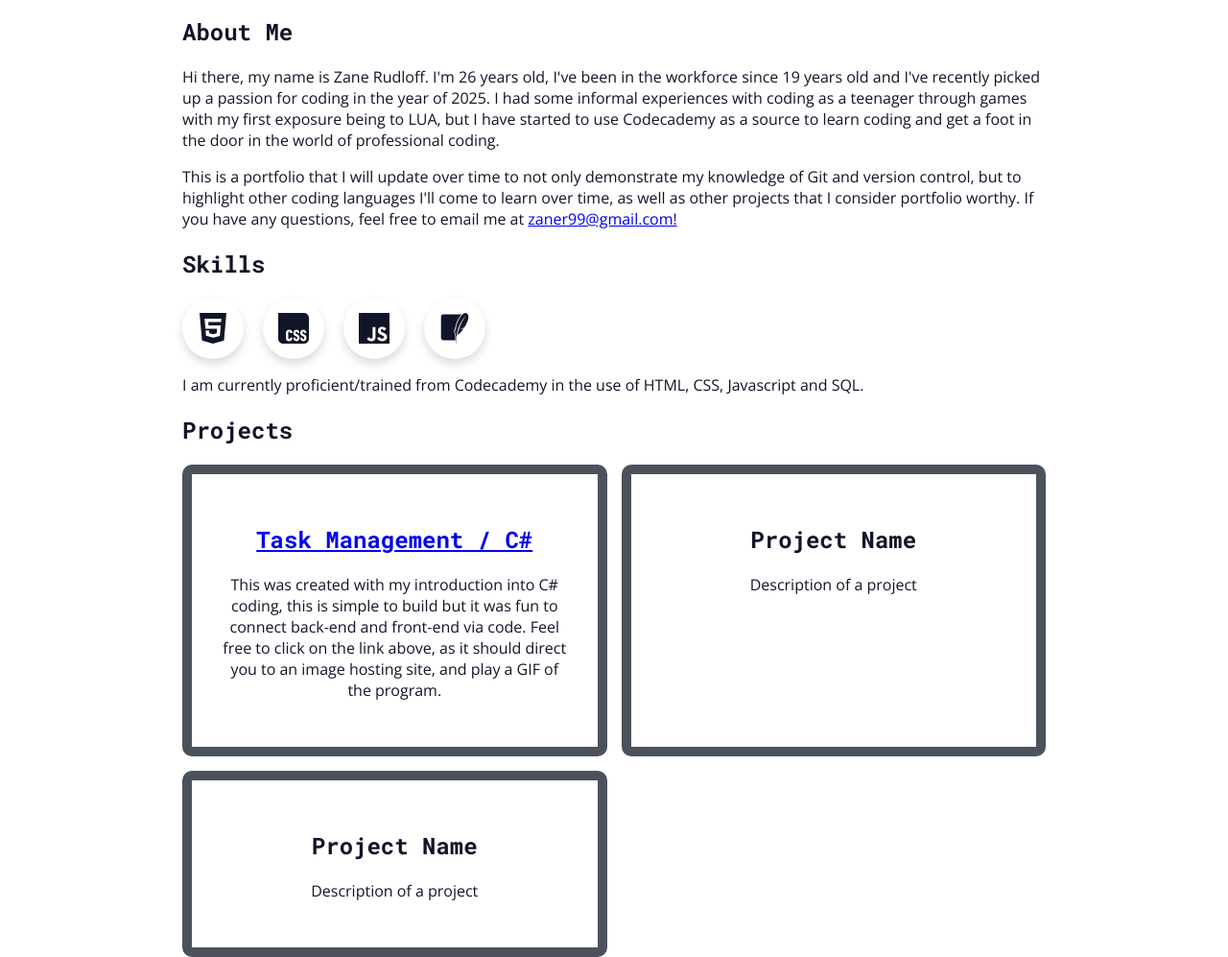
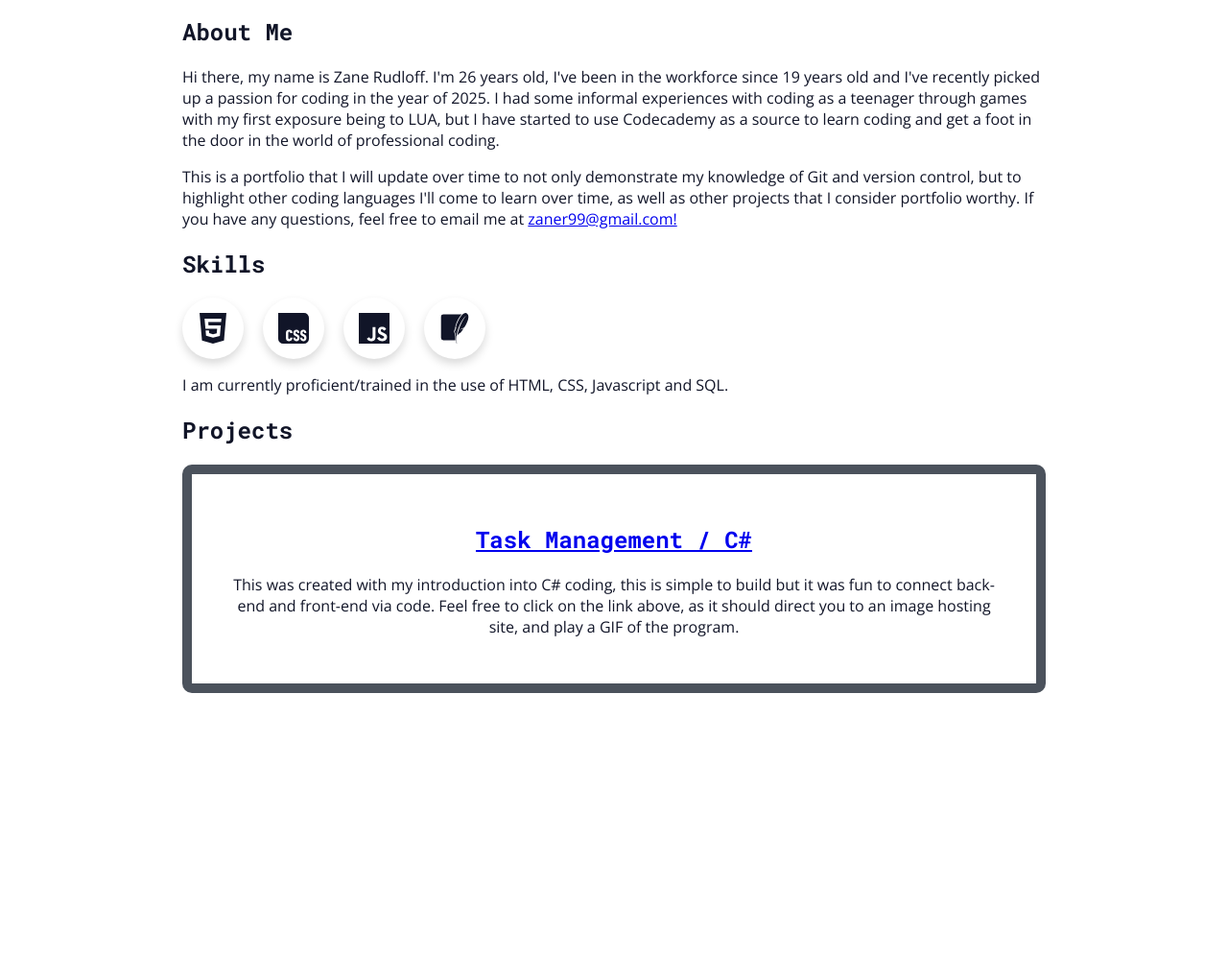
Before and after one commit to ZRhubofcode/ZRhubofcode.github.io, a plain HTML site: page index.html in a window 1280 px wide. Shown: the part 75-1072 px from the top of the page at 96% size. After the commit the page ends 800 px from the top, so only its background shows below. Drawn offline with nearby package versions, Linux system fonts and the light colour scheme.

Commit message:
Update index.html

```diff
--- a/index.html
+++ b/index.html
@@ -83,7 +83,7 @@
                             d="M21.678.521c-1.032-.92-2.28-.55-3.513.544a8.71 8.71 0 0 0-.547.535c-2.109 2.237-4.066 6.38-4.674 9.544.237.48.422 1.093.544 1.561a13.044 13.044 0 0 1 .164.703s-.019-.071-.096-.296l-.05-.146a1.689 1.689 0 0 0-.033-.08c-.138-.32-.518-.995-.686-1.289-.143.423-.27.818-.376 1.176.484.884.778 2.4.778 2.4s-.025-.099-.147-.442c-.107-.303-.644-1.244-.772-1.464-.217.804-.304 1.346-.226 1.478.152.256.296.698.422 1.186.286 1.1.485 2.44.485 2.44l.017.224a22.41 22.41 0 0 0 .056 2.748c.095 1.146.273 2.13.5 2.657l.155-.084c-.334-1.038-.47-2.399-.41-3.967.09-2.398.642-5.29 1.661-8.304 1.723-4.55 4.113-8.201 6.3-9.945-1.993 1.8-4.692 7.63-5.5 9.788-.904 2.416-1.545 4.684-1.931 6.857.666-2.037 2.821-2.912 2.821-2.912s1.057-1.304 2.292-3.166c-.74.169-1.955.458-2.362.629-.6.251-.762.337-.762.337s1.945-1.184 3.613-1.72C21.695 7.9 24.195 2.767 21.678.521m-18.573.543A1.842 1.842 0 0 0 1.27 2.9v16.608a1.84 1.84 0 0 0 1.835 1.834h9.418a22.953 22.953 0 0 1-.052-2.707c-.006-.062-.011-.141-.016-.2a27.01 27.01 0 0 0-.473-2.378c-.121-.47-.275-.898-.369-1.057-.116-.197-.098-.31-.097-.432 0-.12.015-.245.037-.386a9.98 9.98 0 0 1 .234-1.045l.217-.028c-.017-.035-.014-.065-.031-.097l-.041-.381a32.8 32.8 0 0 1 .382-1.194l.2-.019c-.008-.016-.01-.038-.018-.053l-.043-.316c.63-3.28 2.587-7.443 4.8-9.791.066-.069.133-.128.198-.194Z" />
                     </svg></a>
             </div>
-            <p>I am currently proficient/trained from Codecademy in the use of HTML, CSS, Javascript and SQL.</p>
+            <p>I am currently proficient/trained in the use of HTML, CSS, Javascript and SQL.</p>
         </section>
         <section id="projects">
             <h2>Projects</h2>
@@ -92,14 +92,6 @@
                     <a href="https://i.imgur.com/caz7B0F.gif" target="_blank"><h2>Task Management / C#</h2></a>
                     <p>This was created with my introduction into C# coding, this is simple to build but it was fun to connect back-end and front-end via code. Feel free to click on the link above, as it should direct you to an image hosting site, and play a GIF of the program.</p>
                 </div>
-                <div class="card">
-                    <h2>Project Name</h2>
-                    <p>Description of a project</p>
-                </div>
-                <div class="card">
-                    <h2>Project Name</h2>
-                    <p>Description of a project</p>
-                </div>
             </div>
         </section>
     </main>
```
